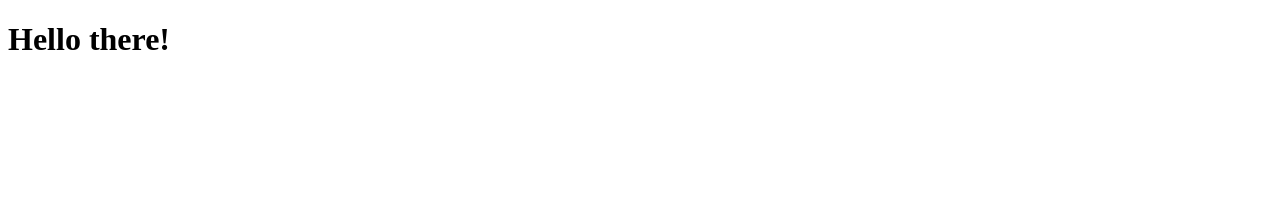
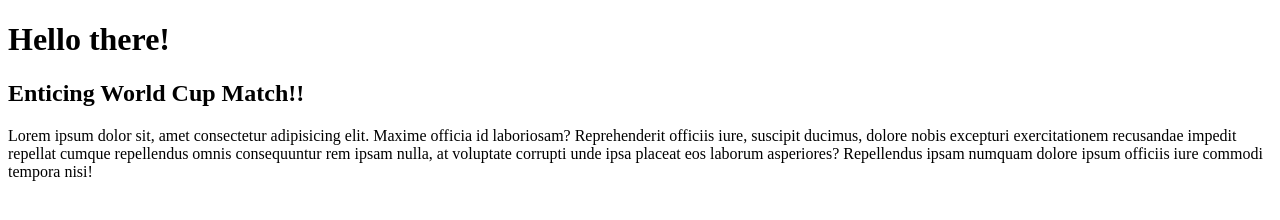
Before and after one commit to Metsehafe-Eyasu/fluffy-robot, a plain HTML site: page index.html in a window 1280 px wide. Drawn offline with Linux system fonts and the light colour scheme.

Commit message:
changes from branch

```diff
--- a/index.html
+++ b/index.html
@@ -7,6 +7,14 @@
     <title>Learn Git</title>
 </head>
 <body>
-    <h1>Hello there!</h1>
+    <header>
+        <h1>Hello there!</h1>
+    </header>
+    <main>
+        <div class="article">
+            <h2>Enticing World Cup Match!!</h2>
+            <p>Lorem ipsum dolor sit, amet consectetur adipisicing elit. Maxime officia id laboriosam? Reprehenderit officiis iure, suscipit ducimus, dolore nobis excepturi exercitationem recusandae impedit repellat cumque repellendus omnis consequuntur rem ipsam nulla, at voluptate corrupti unde ipsa placeat eos laborum asperiores? Repellendus ipsam numquam dolore ipsum officiis iure commodi tempora nisi!</p>
+        </div>
+    </main>
 </body>
 </html>
```
